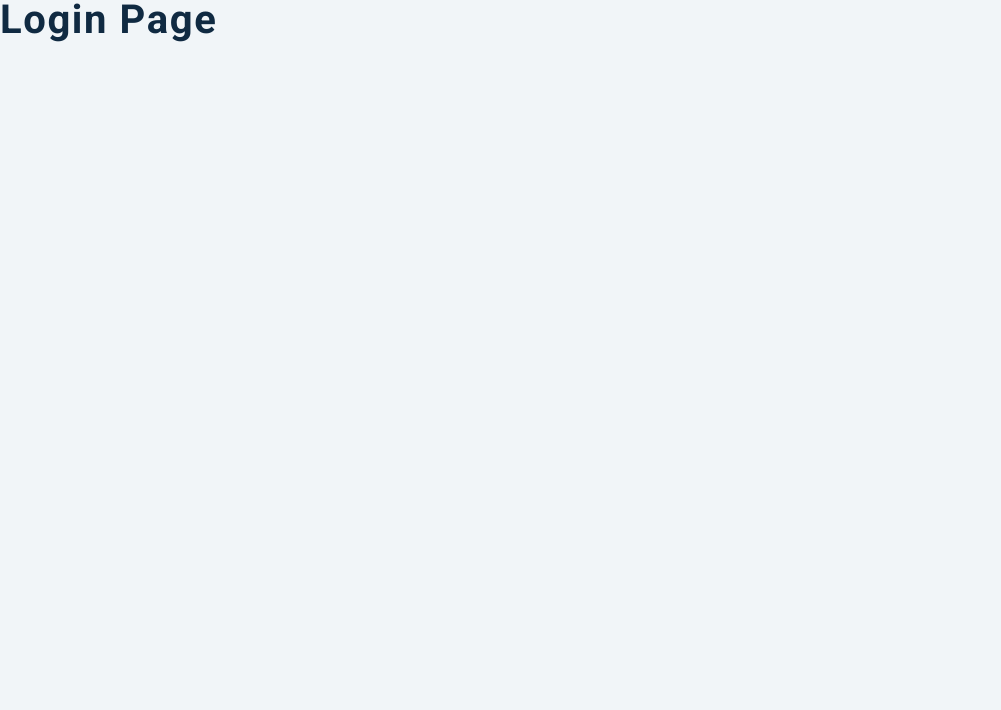
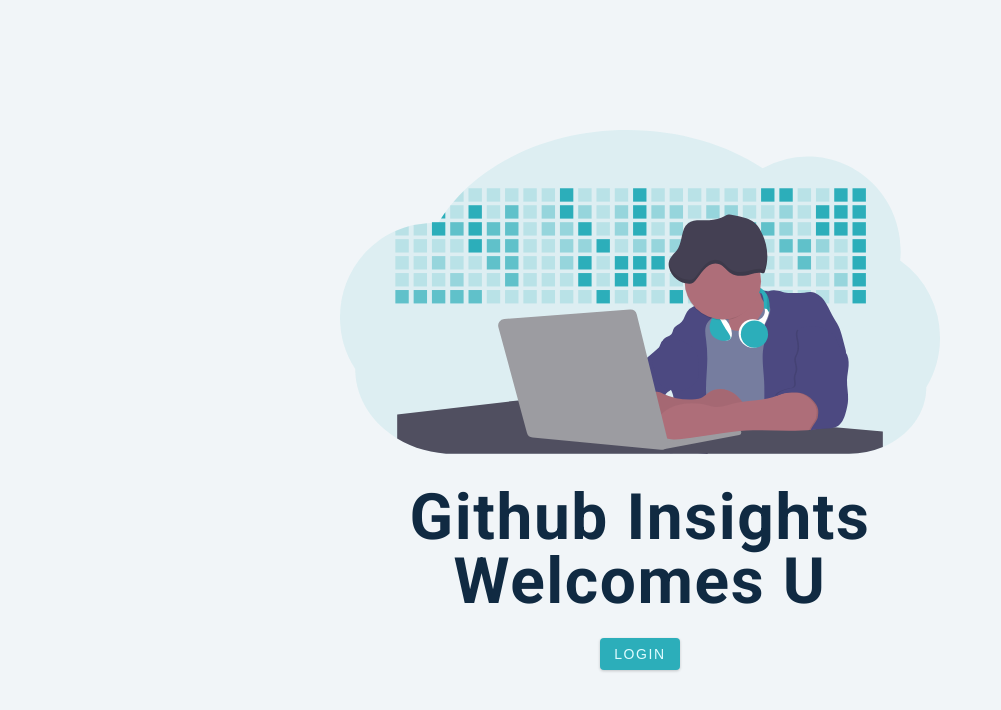
Before and after one commit to hritikd3/github_insights-reactapp, a React (Create React App) app: page /login in a window 1280 px wide. Shown: the top 710 px of the page, without its empty margins (0-1001 px from the left). Built offline with nearby package versions, Linux system fonts and the light colour scheme.

Commit message:
fix: login

```diff
--- a/src/pages/Login.js
+++ b/src/pages/Login.js
@@ -3,7 +3,16 @@
 import styled from 'styled-components';
 import loginImg from '../images/login-img.svg';
 const Login = () => {
-  return <h2>login page</h2>;
+  return (
+    <Wrapper >
+      <div className='container'>
+        <img src={loginImg} alt='loginImg' />
+        <h1 >Github Insights Welcomes u
+        </h1>
+        <button className='btn'> Login </button>
+      </div>
+    </Wrapper>
+  )
 };
 const Wrapper = styled.section`
   min-height: 100vh;
```
